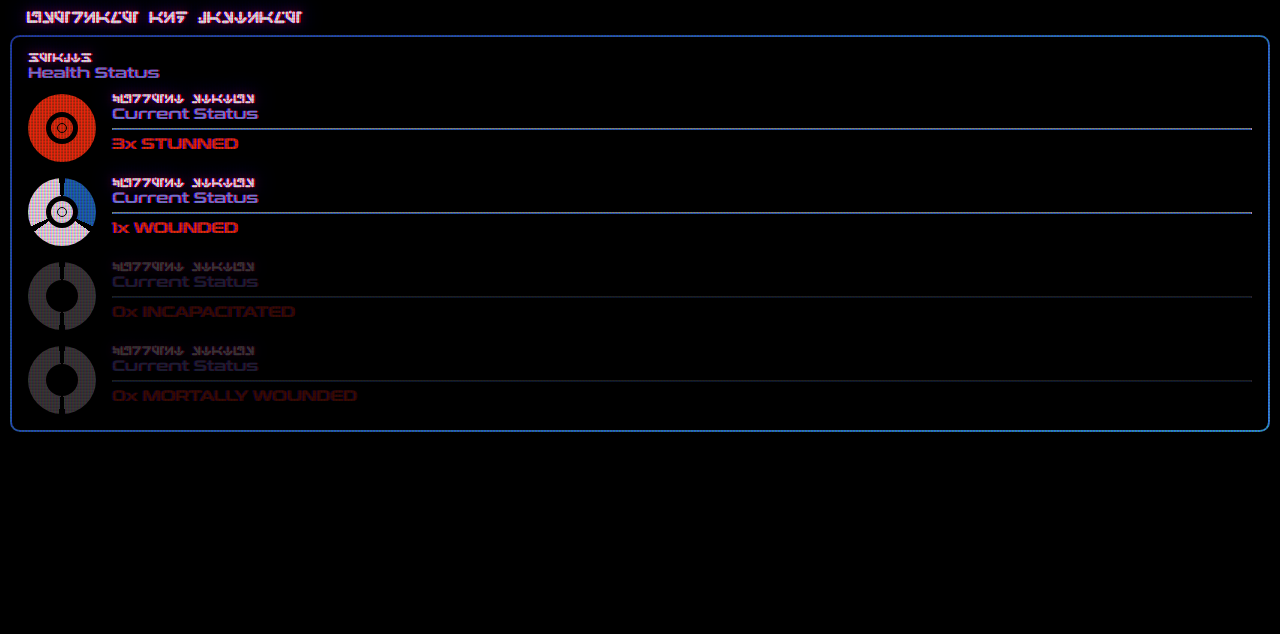
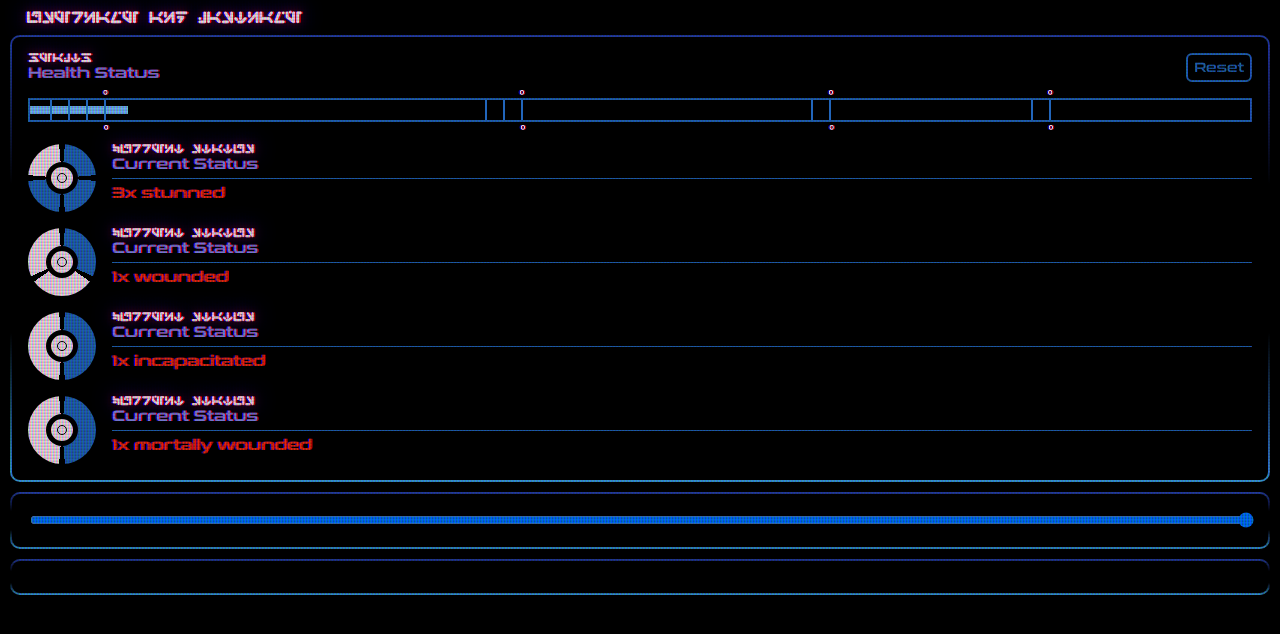
Before and after one commit to haroll/starwars-d6-companion-app, a React (Create React App) app: page / in a window 1280 px wide. Shown: the top 634 px of the page. Built offline with nearby package versions, Linux system fonts and the light colour scheme.

Commit message:
i dont really know sorry

```diff
--- a/src/App.js
+++ b/src/App.js
@@ -1,29 +1,149 @@
+import React from 'react';
+import styled from 'styled-components';
+
 import Container from './components/Container';
 import HealthChunk  from './components/HealthChunk';
+import HealthIndicator  from './components/HealthIndicator';
 
-function App() {
+const Flex = styled.div`
+  display: flex;
+  flex-direction: col;
+  justify-content: space-between;
+
+  & + & {
+    margin-left: 1.6rem;
+  }
+`;
+
+const Button = styled.button`
+  background: transparent;
+  border: .2rem solid #26b;
+  border-radius: .6rem;
+  color: #26b;
+`;
+
+class App extends React.Component {
+  constructor(props) {
+    super(props);
+    this.state = {
+      stunnedMax: 4,
+      // stunnedMax: this.props.strength,
+      stunnedConsumed: 3,
+      // stunnedConsumed: 0,
+      woundedConsumed: 1,
+      // woundedConsumed: 0,
+      incapacitatedConsumed: 1,
+      // incapacitatedConsumed: 0,
+      mortallyWoundedConsumed: 1,
+      // mortallyWoundedConsumed: 0,
+      currentStatus: '',
+    };
+  }
+
+  removeOneStunned() {
+    if (this.state.stunnedConsumed > 0) {
+      let tmpStunned = this.state.stunnedConsumed - 1;
+      this.setState({ stunnedConsumed: tmpStunned });
+    }
+  }
+  removeOneWounded() {
+    if (this.state.woundedConsumed > 0) {
+      let tmpWounded = this.state.woundedConsumed - 1;
+      this.setState({ woundedConsumed: tmpWounded });
+    }
+  }
+  removeOneIncapacitated() {
+    if (this.state.incapacitatedConsumed > 0) {
+      let tmpIncapacitated = this.state.incapacitatedConsumed - 1;
+      this.setState({ incapacitatedConsumed: tmpIncapacitated });
+    }
+  }
+  removeOneMortallyWounded() {
+    if (this.state.mortallyWoundedConsumed > 0) {
+      let tmpMortallyWounded = this.state.mortallyWoundedConsumed - 1;
+      this.setState({ mortallyWoundedConsumed: tmpMortallyWounded });
+    }
+  }
+  resetAll() {
+    // alert();
+    this.setState({
+      stunnedConsumed: 0,
+      woundedConsumed: 0,
+      incapacitatedConsumed: 0,
+      mortallyWoundedConsumed: 0,
+    });
+  }
+
+  updateHealthStatus() {
+
+    this.setState({
+      currentStatus: '',
+    })
+  }
+
+  handleChange(ev) {
+    console.log(ev.target.valueAsNumber);
+  }
+
+  render() {
+
     return (
       <div className="app">
         <h4 className="username aurebesh-droid">
           Username and lastname
         </h4>
         <Container id={'health-status-container'}>
+          <Flex>
+            <div>
               <h6 className="aurebesh-droid">
                 Health
               </h6>
               <h5>
                 Health Status
               </h5>
+            </div>
+            <Button onClick={() => this.resetAll()}>
+              Reset
+            </Button>
+          </Flex>
           {/* @TODO: health indicator */}
-          {/* @TODO: HealthChunk.map */}
+          <HealthIndicator chunk={[this.state.stunnedMax,3,2,2]}>
+          </HealthIndicator>
           <br/>
-          <HealthChunk chunkNumber={3} chunkConsumed={3} chunkType={'STUNNED'}/>
-          <HealthChunk chunkNumber={3} chunkConsumed={1} chunkType={'WOUNDED'}/>
-          <HealthChunk chunkNumber={2} chunkConsumed={0} chunkType={'INCAPACITATED'}/>
-          <HealthChunk chunkNumber={2} chunkConsumed={0} chunkType={'MORTALLY WOUNDED'}/>
+          <HealthChunk
+            chunkType={'stunned'}
+            chunkNumber={this.state.stunnedMax}
+            chunkConsumed={this.state.stunnedConsumed}
+            onClick={() => this.removeOneStunned()}
+          />
+          <HealthChunk
+            chunkType={'wounded'}
+            chunkNumber={3}
+            chunkConsumed={this.state.woundedConsumed}
+            onClick={() => this.removeOneWounded()}
+          />
+          <HealthChunk
+            chunkType={'incapacitated'}
+            chunkNumber={2}
+            chunkConsumed={this.state.incapacitatedConsumed}
+            onClick={() => this.removeOneIncapacitated()}
+          />
+          <HealthChunk
+            chunkType={'mortally wounded'}
+            chunkNumber={2}
+            chunkConsumed={this.state.mortallyWoundedConsumed}
+            onClick={() => this.removeOneMortallyWounded()}
+          />
+        </Container>
+        <Container id={'damage-progress'}>
+          <input onChange={(e) => this.handleChange(e)} style={{width: '100%'}} type={'range'} min={'1'} max={'16'} step={'1'} />
+        </Container>
+        <Container id={'state-information'}>
+
         </Container>
       </div>
     );
   }
+}
 
 export default App;
--- a/src/components/Container.js
+++ b/src/components/Container.js
@@ -5,7 +5,7 @@ const NeonContainer = styled.div`
   position: relative;
   margin-top: 1rem;
   padding: .2rem;
-  background: linear-gradient(.9turn, #3a9de2, #2742aa);
+  background: linear-gradient(-.5turn, #2742aa, #000, #000, #3a9de2);
   border-radius: 1rem;
 
   & > div {
--- a/src/components/HealthChunk.js
+++ b/src/components/HealthChunk.js
@@ -84,7 +84,10 @@ const HealthChunck = props => {
   let full = (props.chunkConsumed === props.chunkNumber) ? true : false;
 
   return (
-    <Flex className={!props.chunkConsumed ? 'empty' : ''}>
+    <Flex
+      className={!props.chunkConsumed ? 'empty' : ''}
+      onClick={props.onClick}
+    >
       <div>
         <ChunkContainer style={chunkStyle} className={(full) ? 'full' : ''}>
           {
--- /dev/null
+++ b/src/components/HealthIndicator.js
@@ -0,0 +1,95 @@
+import React from  'react';
+import styled from 'styled-components';
+
+const Container = styled.div`
+  position: relative;
+  width: calc(100% - 4.4rem);
+  height: 2rem;
+  padding: 0 2rem;
+  border: .2rem solid #26b;
+  background: transparent;
+  display: flex;
+  // justify-content: space-around;
+
+  & > div {
+    display: flex;
+    align-content: flex-start;
+    // justify-content: space-around;
+  }
+
+  & > div + div {
+    margin-left: 2rem;
+  }
+`;
+
+const Marker = styled.div`
+  position: relative;
+  z-index: 2;
+  width: .2rem;
+  height: 100%;
+  background-color: #26b;
+
+  & + & { margin-left: 1.6rem; }
+
+  &:last-child {
+    &:before, &::before {
+      font-family: -apple-system, 'Roboto', sans-serif;
+      content: 'º';
+      color: #fff;
+      position: relative;
+      top: -1.2rem;
+      left: -.1rem;
+    }
+    &:after, &::after {
+      font-family: -apple-system, 'Roboto', sans-serif;
+      content: 'º';
+      color: #fff;
+      position: relative;
+      top: 2.3rem;
+      left: -.5rem;
+    }
+  }
+`;
+
+const Progress = styled.div`
+  position: absolute;
+  top: .8rem;
+  width: 10rem;
+  height: .8rem;
+  background-color: #7bf;
+
+  &.w, &.i, &.mw {
+    background-color: #ea2d0f;
+  }
+  &.w { opacity: .5; }
+  &.i { opacity: .75; }
+  &.mw { opacity: 1; }
+
+`;
+
+const HealthIndicator = props => {
+  return (
+    <div style={{position: 'relative', margin: '1.6rem 0 1rem'}}>
+      <Progress className={''}/>
+      <Container>
+        {props.chunk.map((chunk) => {
+          let idx = new Array(chunk);
+          idx.fill(chunk, 0);
+          console.log(idx);
+          return (
+           <div key={chunk} style={{flexGrow: chunk}}>
+            {
+              idx.map(i => {
+                console.log(i);
+                return (<Marker />)
+              })
+            }
+           </div>
+          );
+        })}
+      </Container>
+    </div>
+  );
+}
+
+export default HealthIndicator;
--- a/src/main.css
+++ b/src/main.css
@@ -82,5 +82,10 @@ h6 {
 }
 
 hr {
-  border-bottom: .1rem solid #2d60bd
+  border: 0;
+  border-bottom:  .1rem solid #26b;
 }
+
+button {
+  font-family: 'Conthrax';
+}
```
Also changed, not shown: 1 other file (tests, documents, lock files or other folders). Lines whose indentation alone changed are shown as unchanged.
